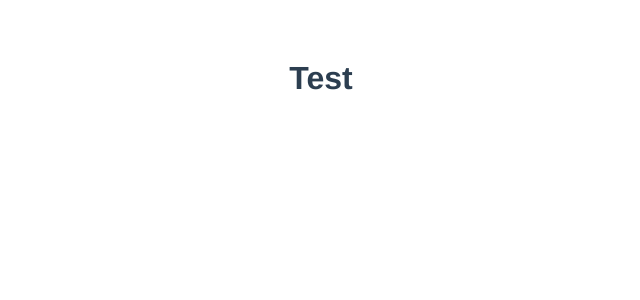
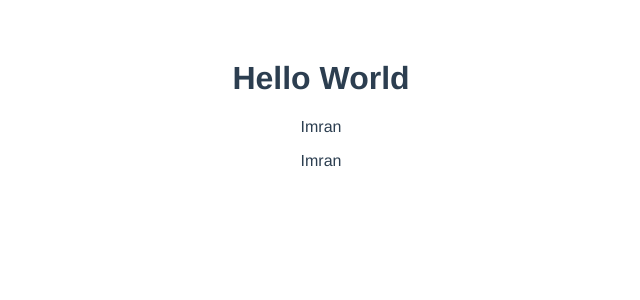
Before and after one commit to imranfarid/vuejs-crashCourse, a Vue app: page / in a window 1280 px wide. Shown: the top 300 px of the page, without its empty margins (319-959 px from the left). Built offline with nearby package versions, Linux system fonts and the light colour scheme.

Commit message:
directive examples

```diff
--- a/src/components/Test.vue
+++ b/src/components/Test.vue
@@ -1,12 +1,24 @@
 <template>
     <div class="test">
-        <h1>Test</h1>
+        <!-- <span v-html="title"> </span> -->
+        <h1>{{title}}</h1>
+        <p>{{user.first_name}}</p>
+        <p v-text="user.first_name"></p>
     </div>
 </template>
 
 <script>
     export default{
-        name: 'test'
+        name: 'test',
+        data(){
+            return{
+                title: 'Hello World',
+                user: {
+                    first_name: 'Imran',
+                    last_name: 'Farid'
+                }
+            }
+        }
     }
 </script>
 
```
